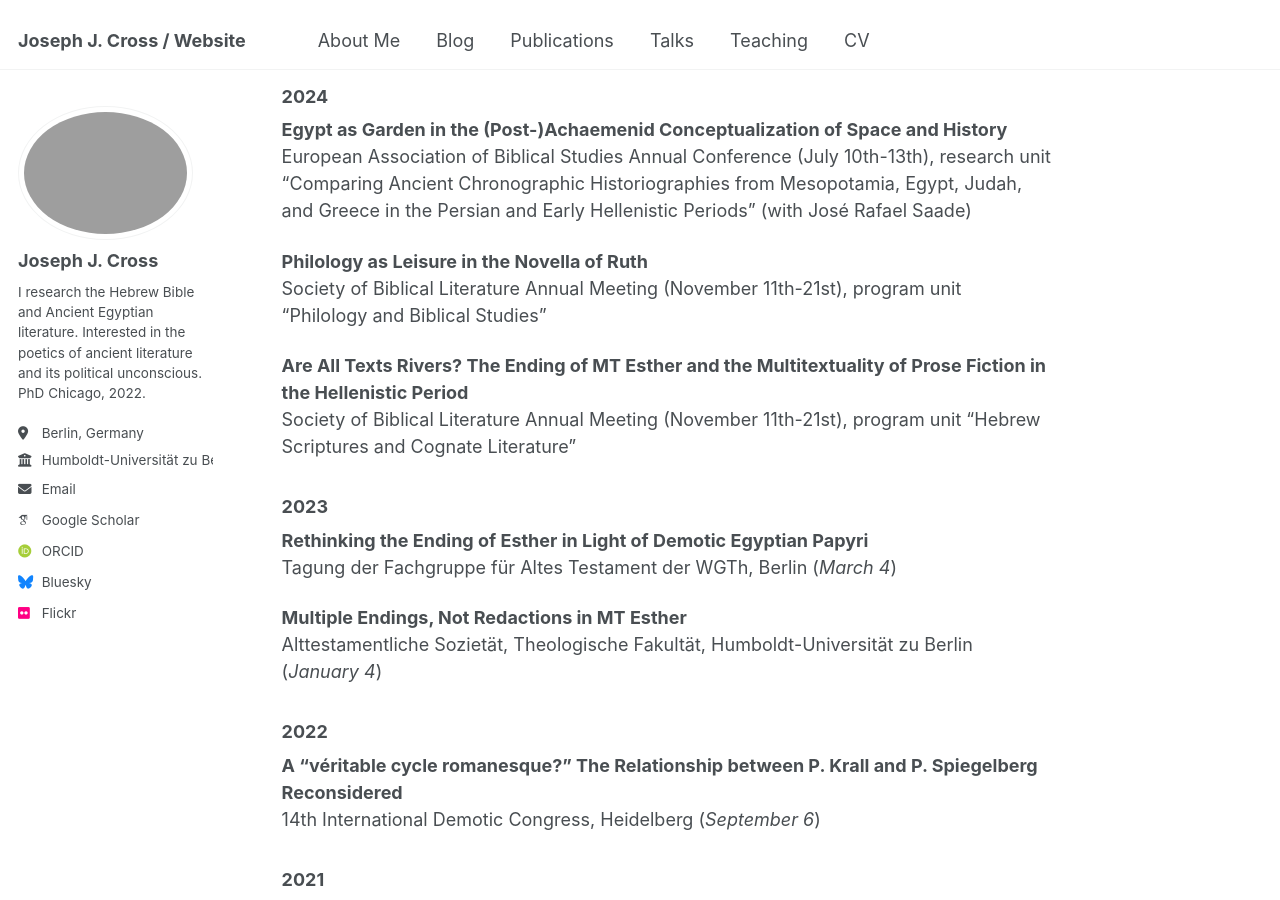
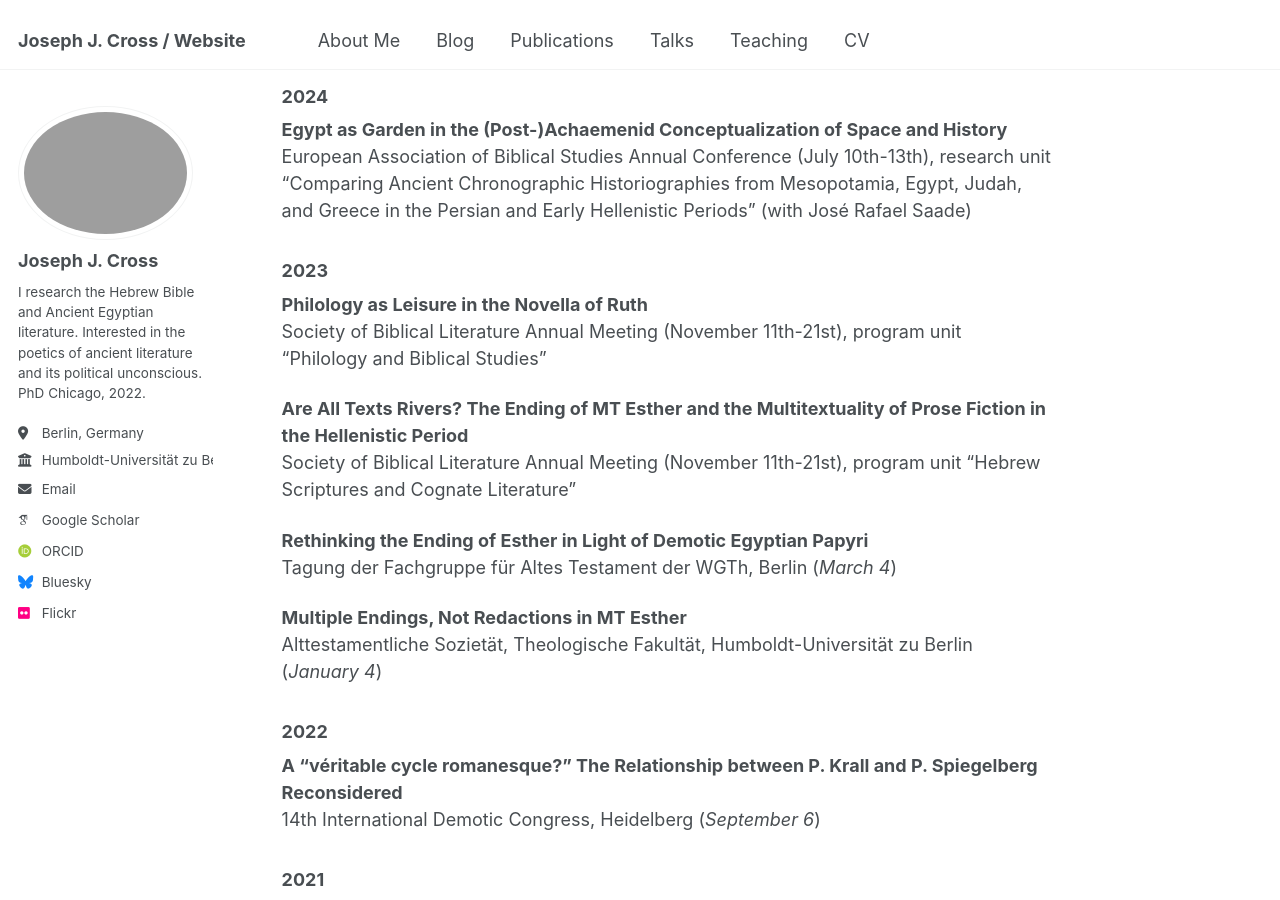
Before and after one commit to josephjcross/josephjcross.github.io, a Jekyll site: the page built from _talks/talks.md, in a window 1280 px wide and 900 px high, scrolled down 752 px. Built offline with Jekyll 4.4.1, drawn with Linux system fonts in a browser that asks for light colours; some web fonts are replaced.

```diff
--- a/_talks/talks.md
+++ b/_talks/talks.md
@@ -28,13 +28,13 @@ Session “First Results of the ERC DEMBIB Project”<br/>
 **Egypt as Garden in the (Post-)Achaemenid Conceptualization of Space and History**<br/>
 European Association of Biblical Studies Annual Conference (July 10th-13th), research unit "Comparing Ancient Chronographic Historiographies from Mesopotamia, Egypt, Judah, and Greece in the Persian and Early Hellenistic Periods" (with José Rafael Saade)
 
+### 2023
+
 **Philology as Leisure in the Novella of Ruth**<br/>
 Society of Biblical Literature Annual Meeting (November 11th-21st), program unit "Philology and Biblical Studies"
 
 **Are All Texts Rivers? The Ending of MT Esther and the Multitextuality of Prose Fiction in the Hellenistic Period**<br/>
 Society of Biblical Literature Annual Meeting (November 11th-21st), program unit "Hebrew Scriptures and Cognate Literature"
-
-### 2023
 
 **Rethinking the Ending of Esther in Light of Demotic Egyptian Papyri**<br/>
 Tagung der Fachgruppe für Altes Testament der WGTh, Berlin (_March 4_)
```
